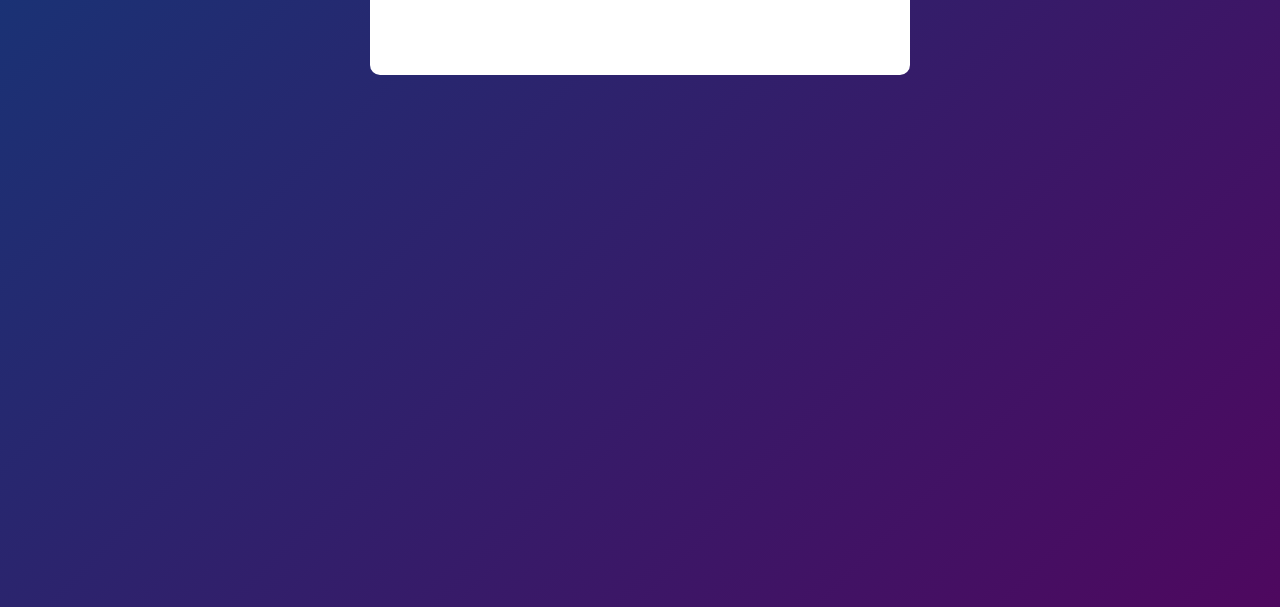
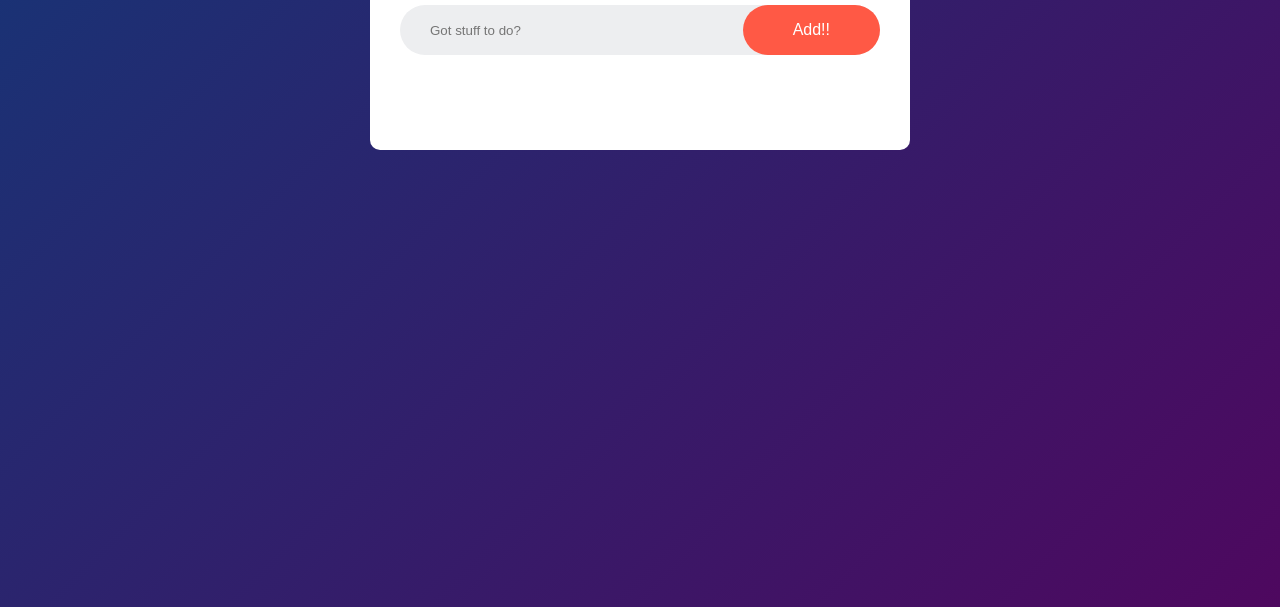
Before and after one commit to KokonutShons/ToDo-List, a plain HTML site: page index.html in a window 1280 px wide. Shown: the part 193-800 px from the top of the page. Drawn offline with Linux system fonts and the light colour scheme.

Commit message:
Added input line and button with styling

```diff
--- a/index.html
+++ b/index.html
@@ -9,6 +9,10 @@
 <div class="container">
     <div class="todo-app">
         <h2>To-Do List <img src="images/icon.png"></h2>
+        <div class="row">
+            <input type="text" id="input-box" placeholder="Got stuff to do?">
+            <button>Add!!</button>
+        </div>
     </div>
 </div>
 
--- a/style.css
+++ b/style.css
@@ -28,3 +28,30 @@
     width: 30px;
     margin-left: 10px;
 }
+.row{
+    display: flex;
+    align-items: center;
+    justify-content: space-between;
+    background: #edeef0;
+    border-radius: 30px;
+    padding-left: 20px;
+    margin-bottom: 25px;
+}
+input{
+    flex: 1;
+    border: none;
+    outline: none;
+    background: transparent;
+    padding: 10px;
+    font-weight: 14px;
+}
+button{
+    border: none;
+    outline: none;
+    padding: 16px 50px;
+    background: #ff5945;
+    color: #fff;
+    font-size: 16px;
+    cursor: pointer;
+    border-radius: 40px
+}
```
